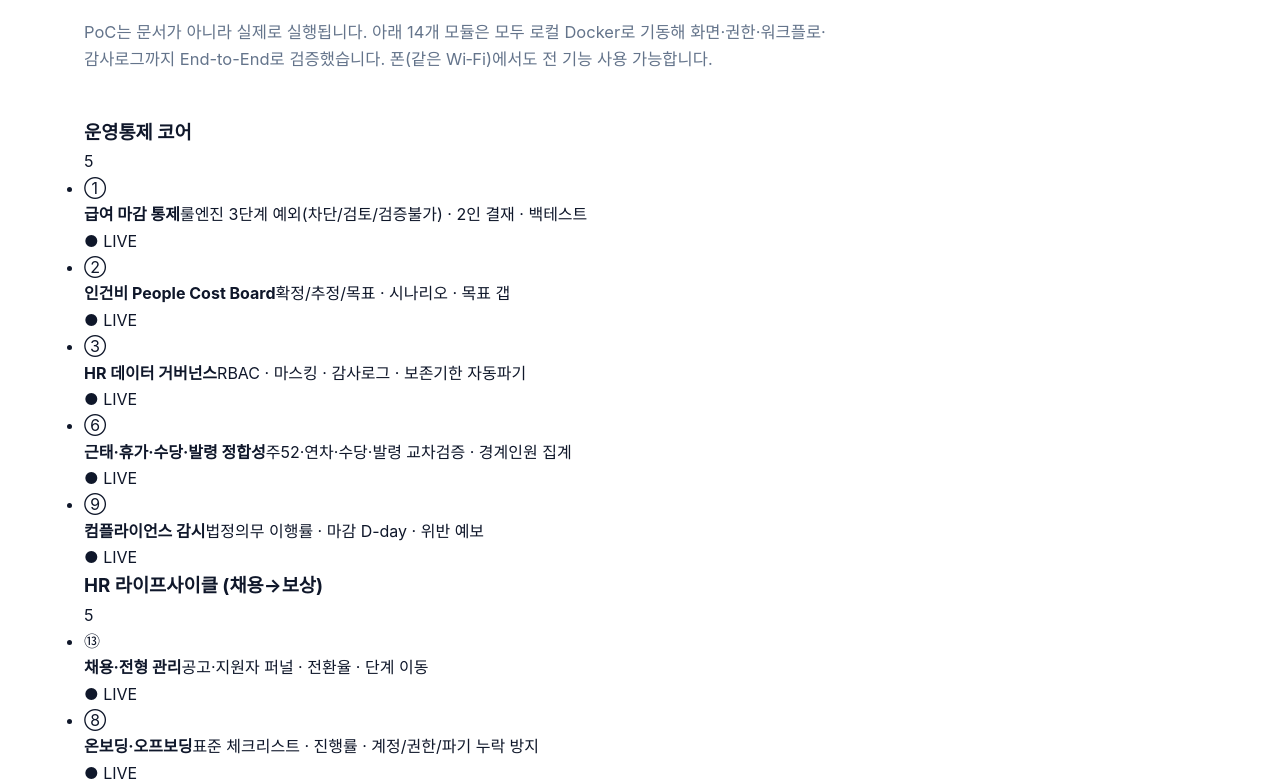
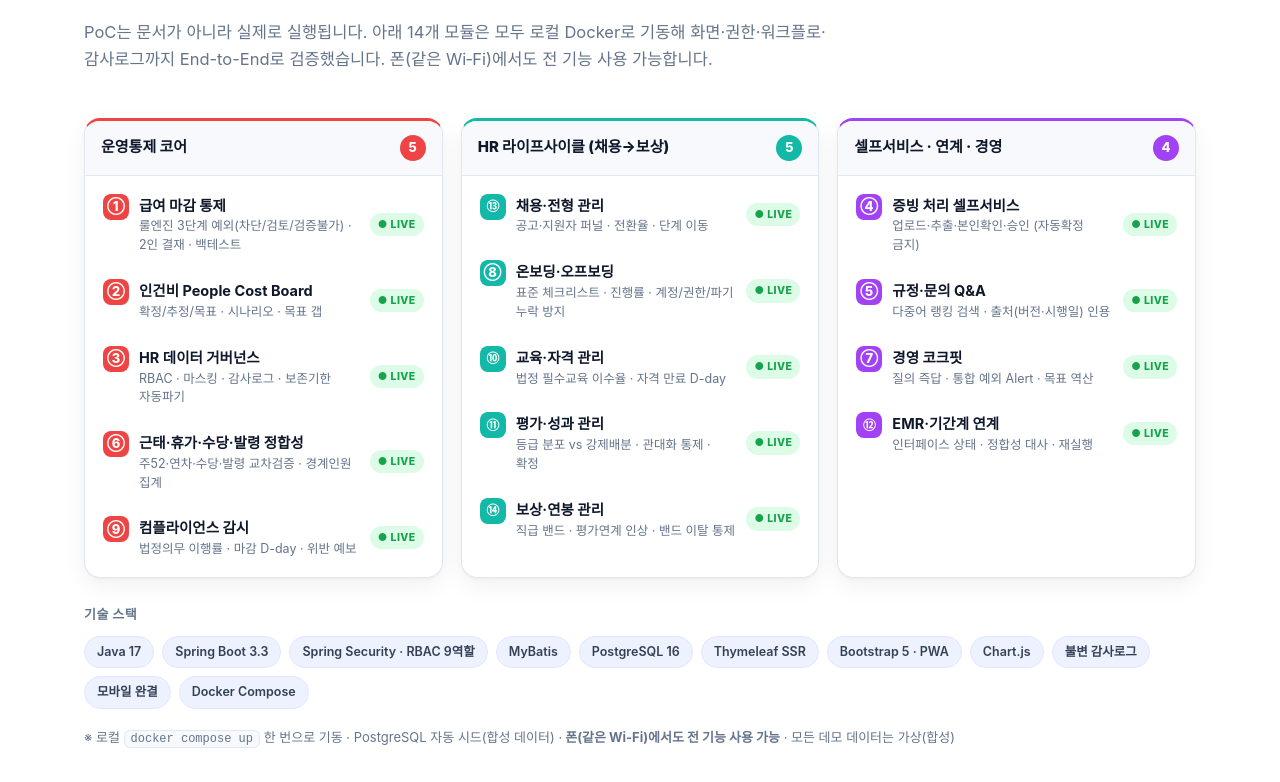
Before and after one commit to lmy20160829-hash/hr-control-intro, a React (Vite) app: page / in a window 1280 px wide. Shown: the part 1098-1880 px from the top of the page. Built offline with nearby package versions, Linux system fonts and the light colour scheme; a web font is replaced by a local one.

Commit message:
update: src/styles.css (14 modules live)

```diff
--- a/src/styles.css
+++ b/src/styles.css
@@ -307,3 +307,54 @@ a { color: inherit; text-decoration: none; }
   .mb__buy::before { content: 'BUY · '; font-weight: 800; color: var(--muted); }
   .mb__make::before { content: 'MAKE · '; font-weight: 800; color: var(--indigo); }
 }
+
+/* ---------- 구현 현황 (라이브 14개 모듈) ---------- */
+.built { display: grid; grid-template-columns: repeat(3, 1fr); gap: 18px; }
+.built__group {
+  border: 1px solid var(--line); border-radius: var(--radius); background: var(--bg);
+  box-shadow: var(--shadow); overflow: hidden; border-top: 3px solid var(--c);
+}
+.built__ghead {
+  display: flex; align-items: center; justify-content: space-between;
+  padding: 14px 16px; background: var(--bg2); border-bottom: 1px solid var(--line);
+}
+.built__gtitle { font-size: 15px; font-weight: 800; color: var(--ink); }
+.built__gcount {
+  min-width: 26px; height: 26px; padding: 0 8px; border-radius: 999px;
+  display: inline-flex; align-items: center; justify-content: center;
+  background: var(--c); color: #fff; font-size: 13px; font-weight: 800;
+}
+.built__list { list-style: none; padding: 8px; display: flex; flex-direction: column; gap: 4px; }
+.built__item {
+  display: flex; align-items: flex-start; gap: 10px; padding: 10px;
+  border-radius: 12px; transition: background .15s;
+}
+.built__item:hover { background: var(--bg2); }
+.built__no {
+  flex: none; width: 26px; height: 26px; border-radius: 8px;
+  display: inline-flex; align-items: center; justify-content: center;
+  background: var(--c); color: #fff; font-weight: 800; font-size: 13px;
+}
+.built__txt { flex: 1; min-width: 0; display: flex; flex-direction: column; }
+.built__txt b { font-size: 14.5px; color: var(--ink); }
+.built__txt span { font-size: 12.5px; color: var(--muted); line-height: 1.5; }
+.built__live {
+  flex: none; align-self: center; font-size: 10.5px; font-weight: 800; letter-spacing: .04em;
+  color: #16a34a; background: #dcfce7; padding: 3px 8px; border-radius: 999px; white-space: nowrap;
+}
+.stack { margin-top: 26px; display: flex; flex-wrap: wrap; align-items: center; gap: 10px; }
+.stack__label { font-size: 13px; font-weight: 800; color: var(--muted); letter-spacing: .04em; }
+.stack__chips { display: flex; flex-wrap: wrap; gap: 8px; }
+.stack__chip {
+  font-size: 12.5px; font-weight: 600; color: var(--slate);
+  background: var(--indigo-soft); border: 1px solid #e0e7ff;
+  padding: 5px 12px; border-radius: 999px;
+}
+.built__note { margin-top: 18px; font-size: 13px; color: var(--muted); }
+.built__note code {
+  background: var(--bg2); border: 1px solid var(--line); border-radius: 6px;
+  padding: 1px 6px; font-size: 12px;
+}
+@media (max-width: 900px) {
+  .built { grid-template-columns: 1fr; }
+}
```
